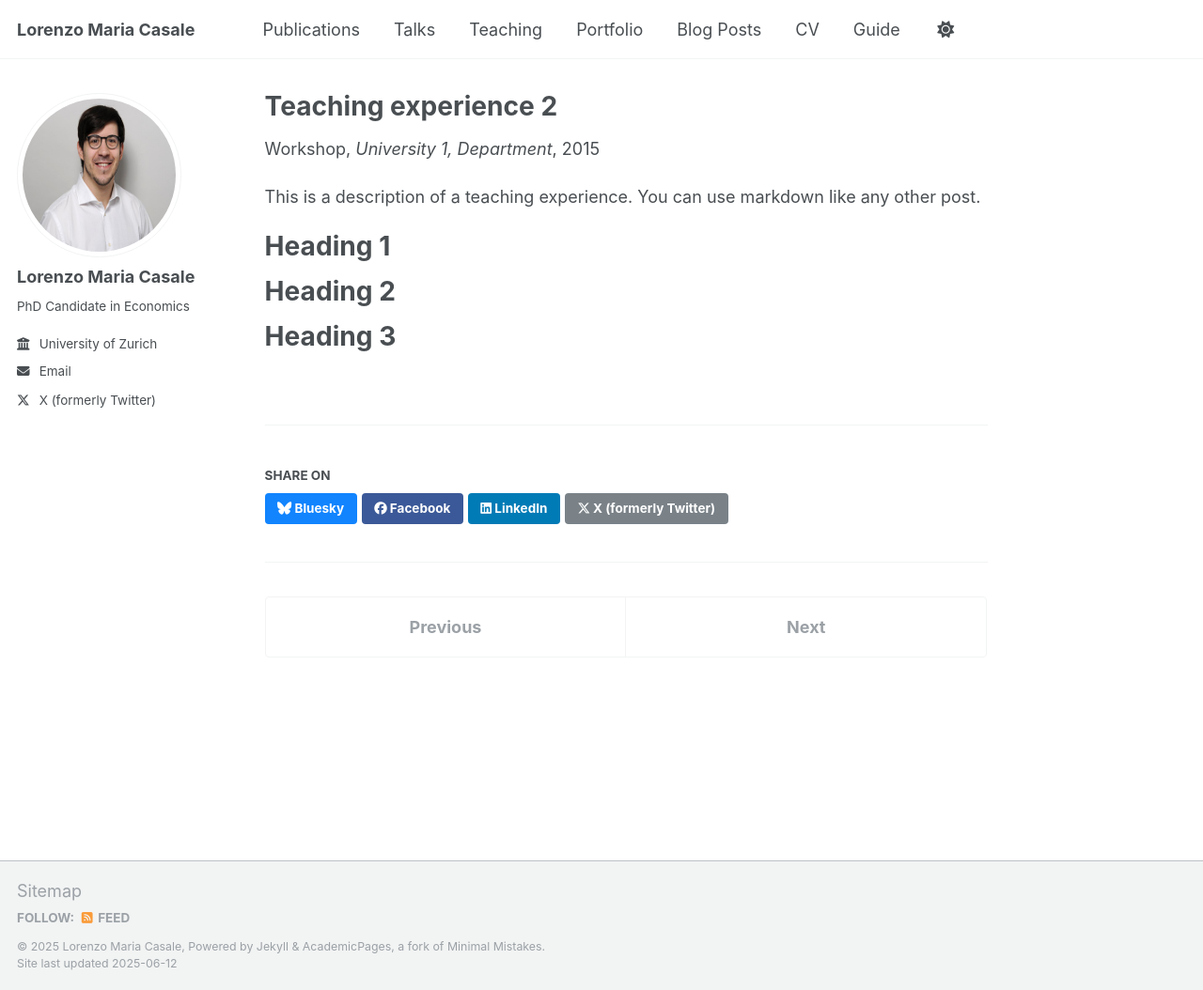
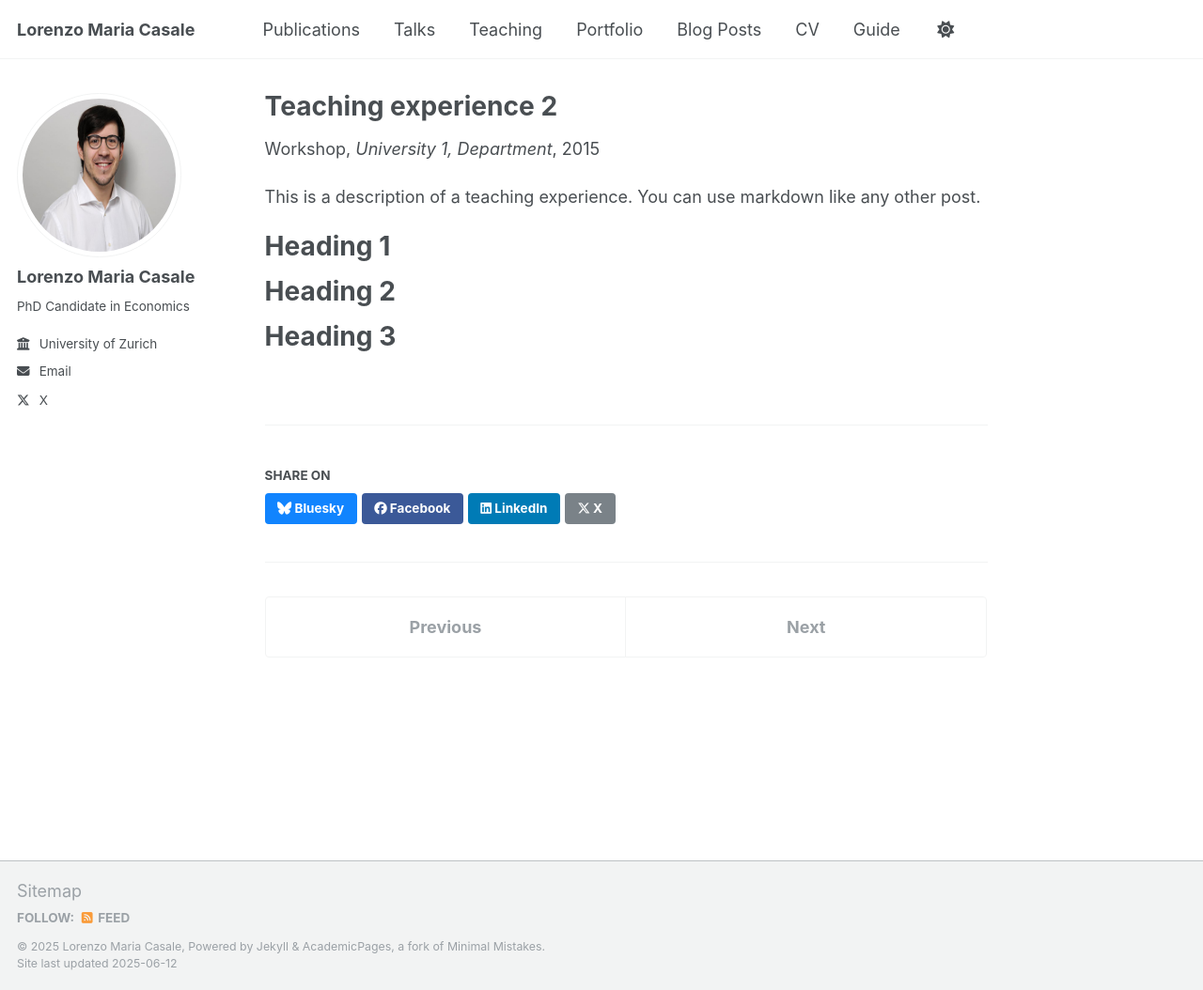
Before and after one commit to lorenzomariacasale/lorenzomariacasale.github.io, a Jekyll site: the page built from _teaching/2015-spring-teaching-2.md, in a window 1280 px wide and 1054 px high. Shown: the whole window at 94% size. Built offline with Jekyll 4.4.1, drawn with Linux system fonts in a browser that asks for light colours.

Commit message:
First Trial Removing " (Formerly Twitter)"

```diff
--- a/_includes/author-profile.html
+++ b/_includes/author-profile.html
@@ -139,7 +139,7 @@
         <li><a href="https://{{ author.tumblr }}.tumblr.com"><i class="fab fa-fw fa-tumblr icon-pad-right" aria-hidden="true"></i>Tumblr</a></li>
       {% endif %}
       {% if author.twitter %}
-        <li><a href="https://twitter.com/{{ author.twitter }}"><i class="fab fa-fw fa-x-twitter icon-pad-right" aria-hidden="true"></i>X (formerly Twitter)</a></li>
+        <li><a href="https://twitter.com/{{ author.twitter }}"><i class="fab fa-fw fa-x-twitter icon-pad-right" aria-hidden="true"></i>X</a></li>
       {% endif %}
       {% if author.vine %}
         <li><a href="https://vine.co/u/{{ author.vine }}"><i class="fab fa-fw fa-vine icon-pad-right" aria-hidden="true"></i>Vine</a></li>
--- a/_includes/social-share.html
+++ b/_includes/social-share.html
@@ -11,5 +11,5 @@
 
   <a href="https://www.linkedin.com/shareArticle?mini=true&url={{ base_path }}{{ page.url }}" class="btn btn--linkedin" title="{{ site.data.ui-text[site.locale].share_on_label | default: 'Share on' }} LinkedIn"><i class="fab fa-linkedin" aria-hidden="true"></i><span> LinkedIn</span></a>
 
-  <a href="https://x.com/intent/post?text={{ base_path }}{{ page.url }}" class="btn btn--x" title="{{ site.data.ui-text[site.locale].share_on_label | default: 'Share on' }} X"><i class="fab fa-x-twitter" aria-hidden="true"></i><span> X (formerly Twitter)</span></a>
+  <a href="https://x.com/intent/post?text={{ base_path }}{{ page.url }}" class="btn btn--x" title="{{ site.data.ui-text[site.locale].share_on_label | default: 'Share on' }} X"><i class="fab fa-x-twitter" aria-hidden="true"></i><span> X</span></a>
 </section>
```
